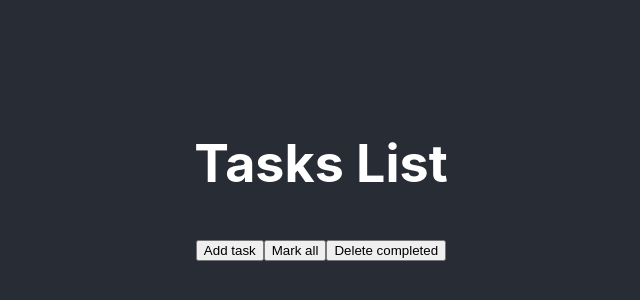
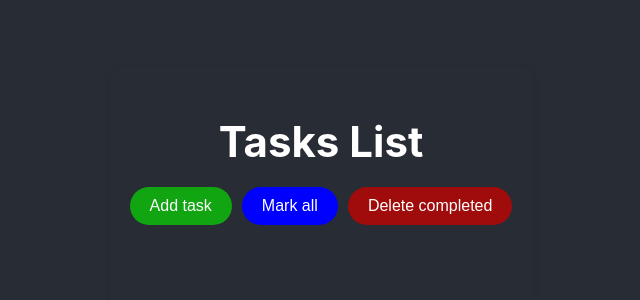
Before and after one commit to SancheSLozovoy/React-ToDo-WS, a React (Create React App) app in the folder my-app/: page / in a window 1280 px wide. Shown: the part 208-508 px from the top of the page, without its empty margins (319-959 px from the left). Built offline with nearby package versions, Linux system fonts and the light colour scheme.

Commit message:
feat(css) : add components style

```diff
--- a/my-app/src/components/task/task.css
+++ b/my-app/src/components/task/task.css
@@ -0,0 +1,61 @@
+.task-container {
+    font-size: 16px;
+    max-width: 750px;
+    background-color: #f5f5f5;
+    border-radius: 12px;
+    display: flex;
+    flex-direction: column;
+    align-items: flex-start;
+    padding: 20px;
+    margin-bottom: 20px;
+    box-shadow: 0 4px 8px rgba(0, 0, 0, 0.1);
+    transition: background-color 0.3s ease;
+}
+
+.task-container:hover {
+    background-color: #e0e0e0;
+}
+
+.task-content {
+    display: flex;
+    justify-content: space-between;
+    width: 100%;
+    align-items: center;
+}
+
+.task-title {
+    font-size: 18px;
+    font-weight: bold;
+    color: #333;
+    margin-right: auto;
+}
+
+.task-title.completed{
+    color: rgb(12, 140, 12);;
+}
+
+input[type="checkbox"] {
+    width: 20px;
+    height: 20px;
+    cursor: pointer;
+    margin-right: 15px;
+}
+
+button {
+    padding: 8px 12px;
+    background-color: #ff6b6b;
+    color: white;
+    border: none;
+    border-radius: 6px;
+    cursor: pointer;
+    transition: background-color 0.3s ease;
+}
+
+button:hover {
+    background-color: #ff4c4c;
+}
+
+button:focus {
+    outline: none;
+    box-shadow: 0 0 4px rgba(0, 0, 0, 0.2);
+}
--- a/my-app/src/components/taskList/taskList.css
+++ b/my-app/src/components/taskList/taskList.css
@@ -0,0 +1,69 @@
+.tasks {
+    display: flex;
+    flex-direction: column;
+    align-items: center;
+    padding: 20px;
+    border-radius: 12px;
+    box-shadow: 0 4px 10px rgba(0, 0, 0, 0.1);
+    max-width: 800px;
+    margin: 0 auto;
+}
+
+.list-title {
+    font-size: 42px;
+    color: #fff;
+    margin-bottom: 20px;
+    text-align: center;
+}
+
+.buttons-container {
+    display: flex;
+    justify-content: center;
+    gap: 10px;
+    margin-bottom: 20px;
+}
+
+.buttons-container > button {
+    padding: 10px 20px;
+    font-size: 16px;
+    border-radius: 20px;
+    border: none;
+    color: white;
+    cursor: pointer;
+    transition: background-color 0.3s ease;
+}
+
+.add-button {
+    background-color: rgb(18, 165, 18);
+}
+
+.add-button:hover {
+    background-color: rgb(12, 140, 12);
+}
+
+.mark-button {
+    background-color: blue;
+}
+
+.mark-button:hover {
+    background-color: rgb(0, 0, 165);
+}
+
+.delete-button {
+    background-color: rgb(160, 12, 12);
+}
+
+.delete-button:hover {
+    background-color: rgb(140, 10, 10);
+}
+
+.tasks-list {
+    display: flex;
+    flex-direction: column;
+    gap: 10px;
+    width: 100%;
+}
+
+.tasks-list > * {
+    margin-bottom: 10px;
+}
```
